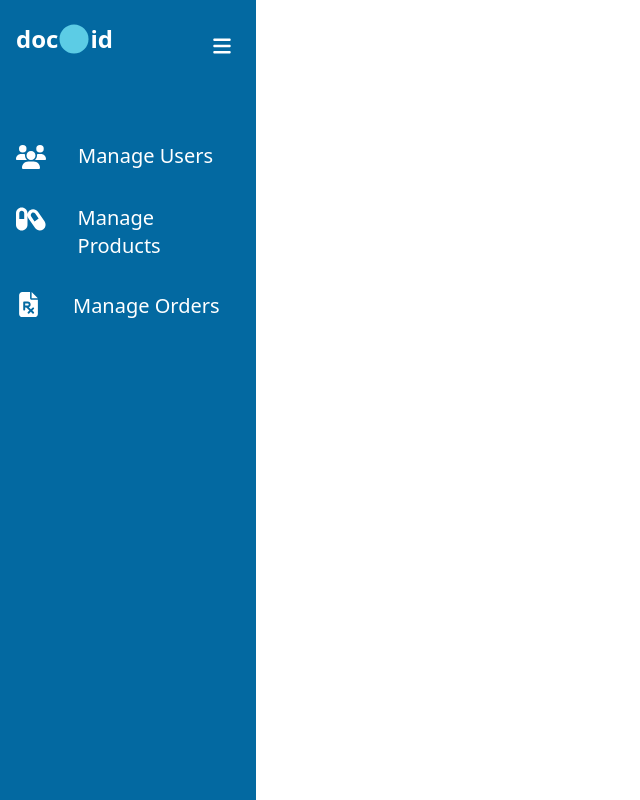
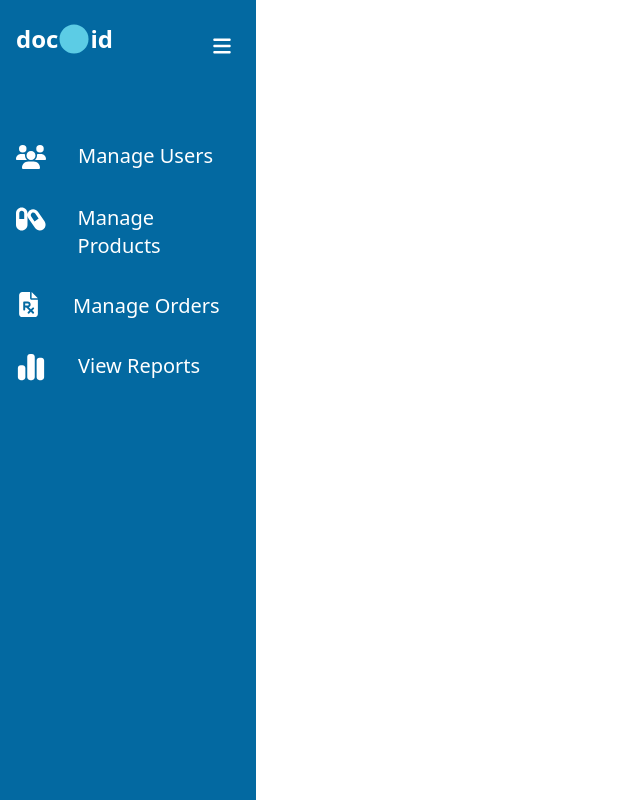
Before and after one commit to nisrinous/docdotid, a Next.js app: page /admin in a window 1280 px wide. Shown: the whole page, without its empty margins (0-640 px from the left). Built offline with nearby package versions, Linux system fonts and the light colour scheme.

Commit message:
feat: asidebar content

```diff
--- a/src/components/aside-bar/index.tsx
+++ b/src/components/aside-bar/index.tsx
@@ -106,6 +106,25 @@ const AsideBar: React.FC = () => {
                 Manage Orders
               </Link>
             </div>
+
+            <div className="flex gap-8">
+              <>
+                <svg
+                  xmlns="http://www.w3.org/2000/svg"
+                  height="30"
+                  width="30"
+                  viewBox="0 0 448 512"
+                >
+                  <path
+                    d="M160 80c0-26.5 21.5-48 48-48h32c26.5 0 48 21.5 48 48V432c0 26.5-21.5 48-48 48H208c-26.5 0-48-21.5-48-48V80zM0 272c0-26.5 21.5-48 48-48H80c26.5 0 48 21.5 48 48V432c0 26.5-21.5 48-48 48H48c-26.5 0-48-21.5-48-48V272zM368 96h32c26.5 0 48 21.5 48 48V432c0 26.5-21.5 48-48 48H368c-26.5 0-48-21.5-48-48V144c0-26.5 21.5-48 48-48z"
+                    fill="white"
+                  />
+                </svg>
+              </>
+              <Link href="/" className="text-white text-xl">
+                View Reports
+              </Link>
+            </div>
           </div>
         </div>
       )}
```
